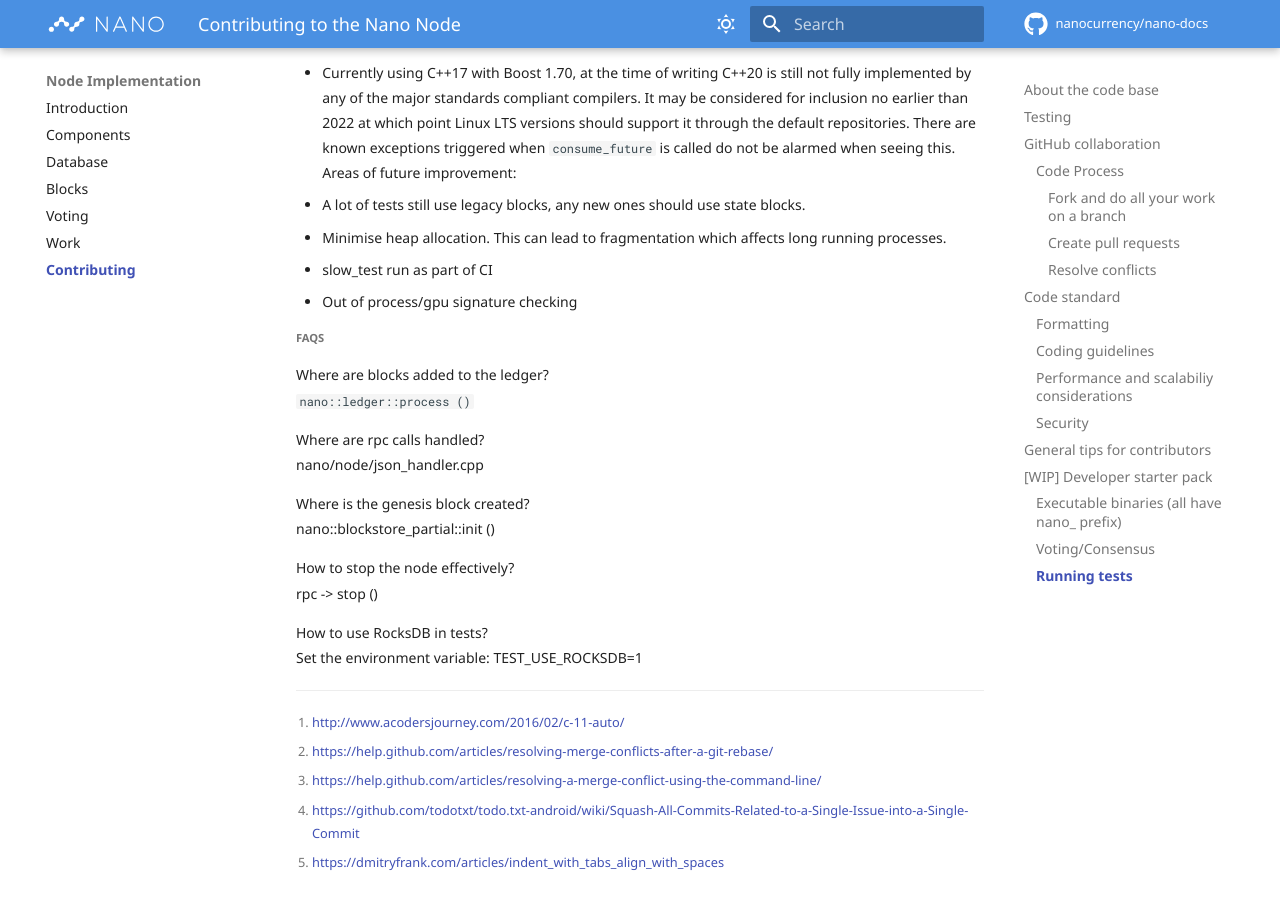
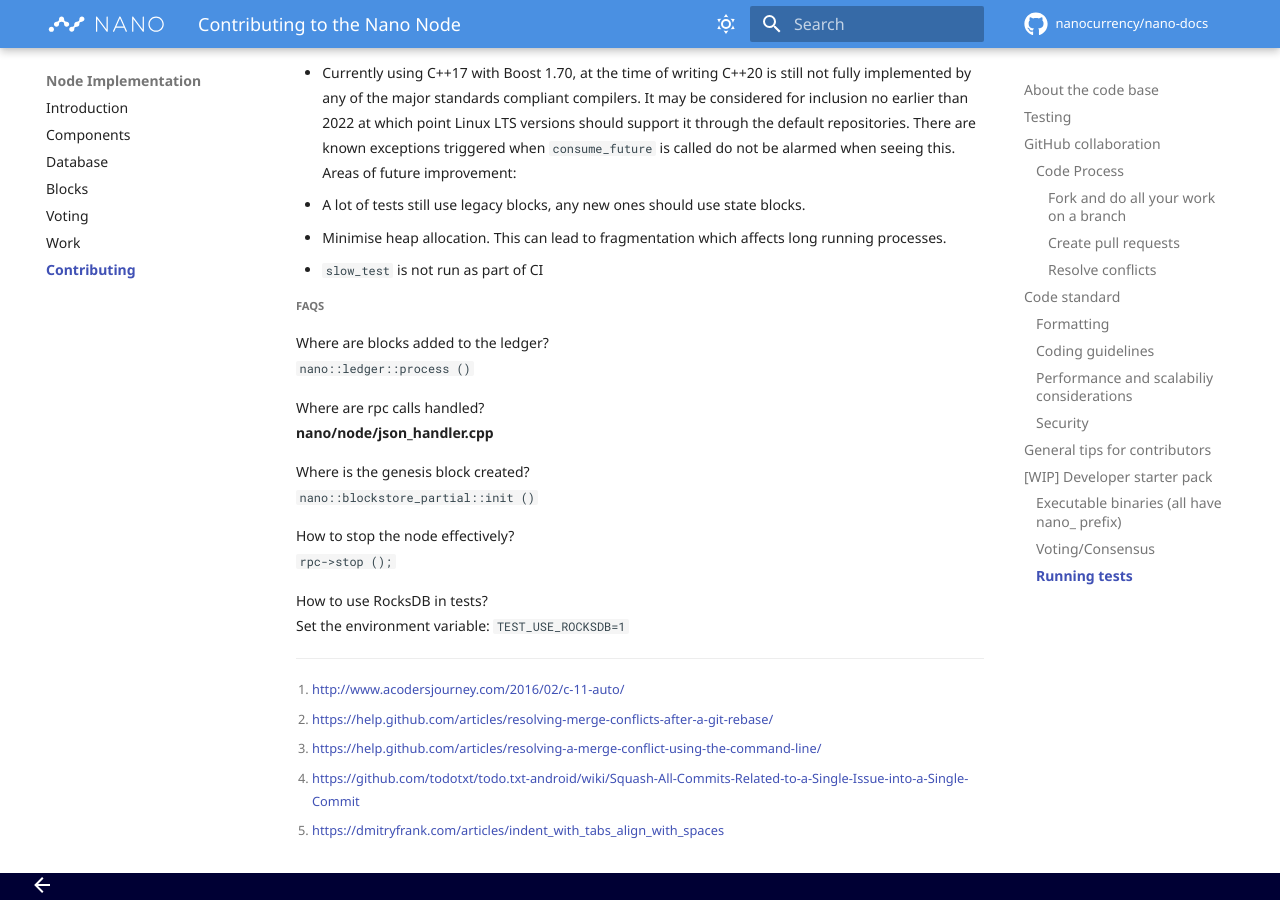
Before and after one commit to nanocurrency/nano-docs, an MkDocs documentation site: the page built from docs/node-implementation/contributing.md, in a window 1280 px wide and 900 px high, scrolled down 18988 px. Built offline with MkDocs 1.6.1 and Material for MkDocs 9.7.7, drawn with Linux system fonts in a browser that asks for light colours; comment, search, counter and statistics services are not loaded.

Commit message:
Some other updates

```diff
--- a/docs/node-implementation/contributing.md
+++ b/docs/node-implementation/contributing.md
@@ -459,24 +459,23 @@
 Areas of future improvement:
 - A lot of tests still use legacy blocks, any new ones should use state blocks.
 - Minimise heap allocation. This can lead to fragmentation which affects long running processes.
-- slow_test run as part of CI
-- Out of process/gpu signature checking
+- `slow_test` is not run as part of CI
 
 ##### FAQs
 Where are blocks added to the ledger?
 `nano::ledger::process ()`
 
 Where are rpc calls handled?
-nano/node/json_handler.cpp
+**nano/node/json_handler.cpp**
 
 Where is the genesis block created?
-nano::blockstore_partial::init ()
+`nano::blockstore_partial::init ()`
 
 How to stop the node effectively?
-rpc -> stop ()
+`rpc->stop ();`
 
 How to use RocksDB in tests?
-Set the environment variable: TEST_USE_ROCKSDB=1
+Set the environment variable: `TEST_USE_ROCKSDB=1`
 
 [^1]: http://www.acodersjourney.com/2016/02/c-11-auto/
 [^2]: https://help.github.com/articles/resolving-merge-conflicts-after-a-git-rebase/
```
